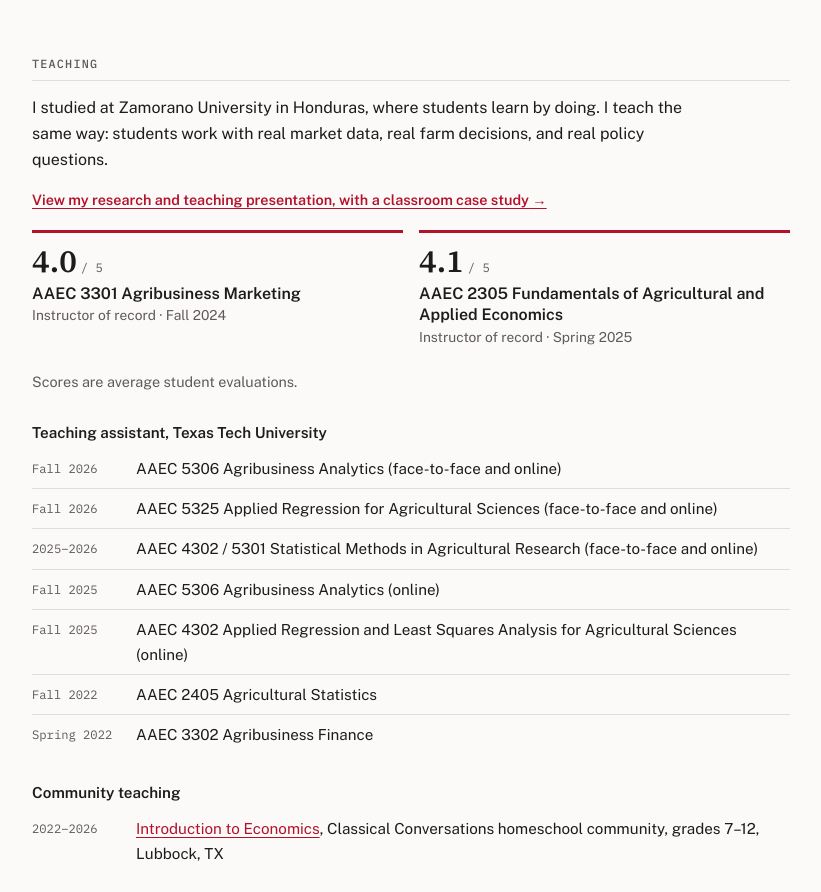
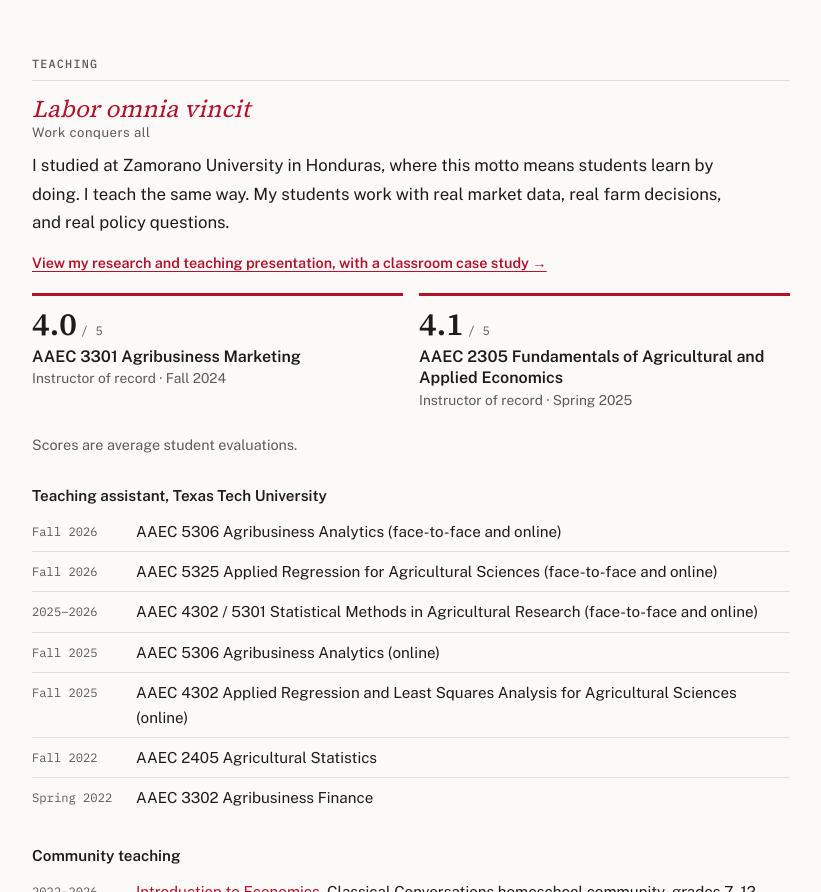
Before and after one commit to Heflower1996/heflower1996.github.io, a plain HTML site: page index.html in a window 1280 px wide. Shown: the part 4268-5160 px from the top of the page, without its empty margins (410-1231 px from the left). Drawn offline with nearby package versions, Linux system fonts and the light colour scheme.

Commit message:
Update index.html

```diff
--- a/index.html
+++ b/index.html
@@ -125,6 +125,9 @@ p { margin: 0 0 14px; max-width: 68ch; }
 .compact h3 { font-family: var(--sans); font-weight: 500; font-size: 0.98rem; }
 .kind { font-family: var(--mono); font-size: 0.72rem; color: var(--muted); margin-left: 6px; white-space: nowrap; }
 
+.motto { margin: 0 0 10px; font-family: var(--serif); font-size: 1.5rem; line-height: 1.2; color: var(--accent); }
+.motto span { display: block; font-family: var(--sans); font-size: 0.82rem; color: var(--muted); letter-spacing: 0.04em; margin-top: 2px; }
+#teaching .motto + p { font-size: 1.05rem; line-height: 1.7; }
 .courses { display: grid; grid-template-columns: repeat(2, minmax(0, 1fr)); gap: 16px; margin: 6px 0 22px; }
 .course { border-top: 3px solid var(--accent); padding-top: 12px; }
 .course .score { font-family: var(--serif); font-size: 2rem; font-weight: 600; line-height: 1; font-variant-numeric: tabular-nums; }
@@ -387,7 +390,8 @@ footer { color: var(--muted); font-size: 0.86rem; border-top: 1px solid var(--ru
 
     <section id="teaching">
       <h2 class="label">Teaching</h2>
-      <p>I studied at Zamorano University in Honduras, where students learn by doing. I teach the same way: students work with real market data, real farm decisions, and real policy questions.</p>
+      <p class="motto"><em>Labor omnia vincit</em><span>Work conquers all</span></p>
+      <p>I studied at Zamorano University in Honduras, where this motto means students learn by doing. I teach the same way. My students work with real market data, real farm decisions, and real policy questions.</p>
       <p class="slides-link" style="margin:0 0 18px !important"><a href="research-teaching.html" target="_blank" rel="noopener">View my research and teaching presentation, with a classroom case study</a></p>
       <div class="courses">
         <div class="course">
```
